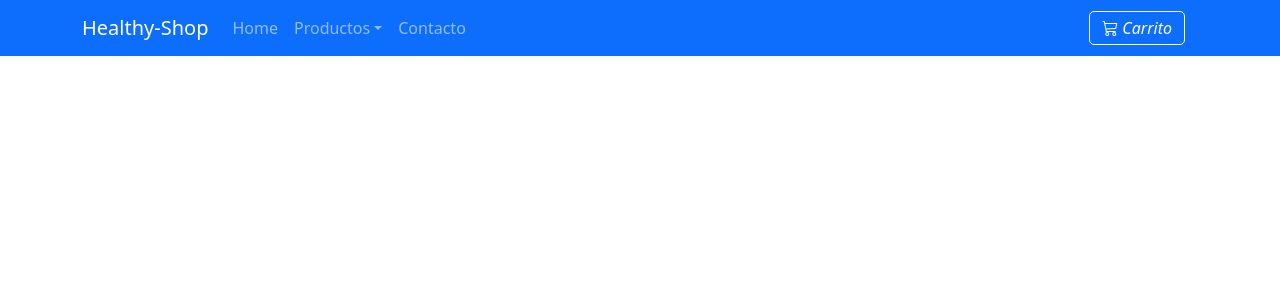
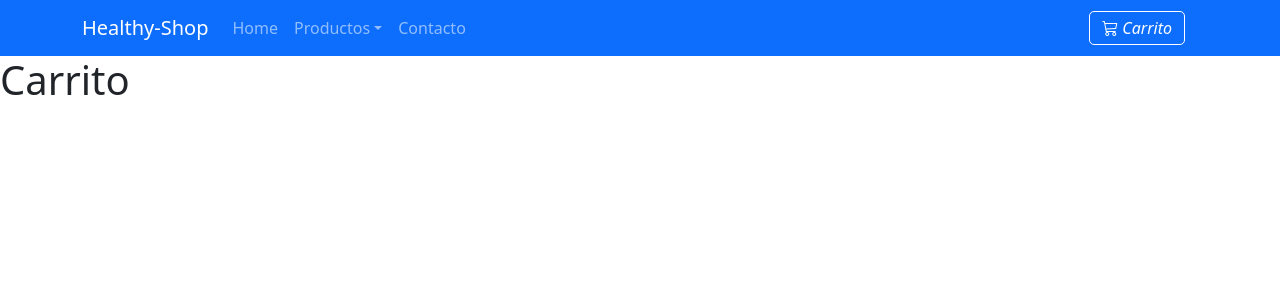
Before and after one commit to MarcoCarrazza/dietetica-carrazza, a React (Create React App) app: page /cart in a window 1280 px wide. Shown: the top 300 px of the page. Built offline with nearby package versions, Linux system fonts and the light colour scheme.

Commit message:
Desafío: Sincronizar counter

```diff
--- /dev/null
+++ b/src/components/Cart/Cart.js
@@ -0,0 +1,9 @@
+import React from 'react';
+
+function Cart() {
+  return (
+    <h1>Carrito</h1>
+   );
+}
+
+export default Cart;
--- a/src/components/ItemDetailContainer/ItemDetail.js
+++ b/src/components/ItemDetailContainer/ItemDetail.js
@@ -1,15 +1,16 @@
 import React, { useState, useEffect } from 'react';
 import { Button, Card, Row, Col, Stack } from 'react-bootstrap';
 import Counter from './Counter';
+import { NavLink } from 'react-router-dom';
 
 function ItemDetail({ item }) {
-  const [qty, setQty] = useState(item.stock>0 ? 1 : 0);
+  const [qty, setQty] = useState(item.stock > 0 ? 1 : 0);
 
   const updateQty = (value) => {
     console.log('apretaste');
-    if(qty===0 && value<0) return
-    if(qty===item.stock && value>0) return
-    setQty(qty+value)
+    if(qty===0 && value < 0) return
+    if(qty===item.stock && value > 0) return
+    setQty(qty + value)
   }
 
   return (
@@ -24,7 +25,9 @@ function ItemDetail({ item }) {
           <h2>Precio: {item.price}</h2>
           <h4>{item.stock > 0 ? <>Stock: {item.stock}</> : <>Sin stock</>}</h4>
           <Counter qty={qty} updateQty={updateQty} />
-          <Button variant='primary' style={{width: 220}} disabled={qty===0 && true}>Agregar al carrito</Button>
+          <Button variant='primary' style={{width: 220}} disabled={qty===0 && true}>
+            <NavLink to={'/cart'} style={{color: 'white', textDecoration: 'none'}}>Terminar compra</NavLink>
+          </Button>
         </Stack>
       </Col>
     </Row>
--- a/src/routes/index.js
+++ b/src/routes/index.js
@@ -2,6 +2,7 @@ import React from 'react';
 import { BrowserRouter, Routes, Route } from 'react-router-dom';
 import ItemListContainer from '../components/ItemListContainer/ItemListContainer';
 import ItemDetailContainer from '../components/ItemDetailContainer/ItemDetailContainer';
+import Cart from '../components/Cart/Cart';
 import NavBar from '../components/NavBar/NavBar';
 
 function Rutas() {
@@ -12,6 +13,7 @@ function Rutas() {
         <Route path='/' element={<ItemListContainer />} />
         <Route path='/category/:id' element={<ItemListContainer />} />
         <Route path='/item/:id' element={<ItemDetailContainer />} />
+        <Route path='/cart' element={<Cart />} />
       </Routes>
     </BrowserRouter>
    );
```
